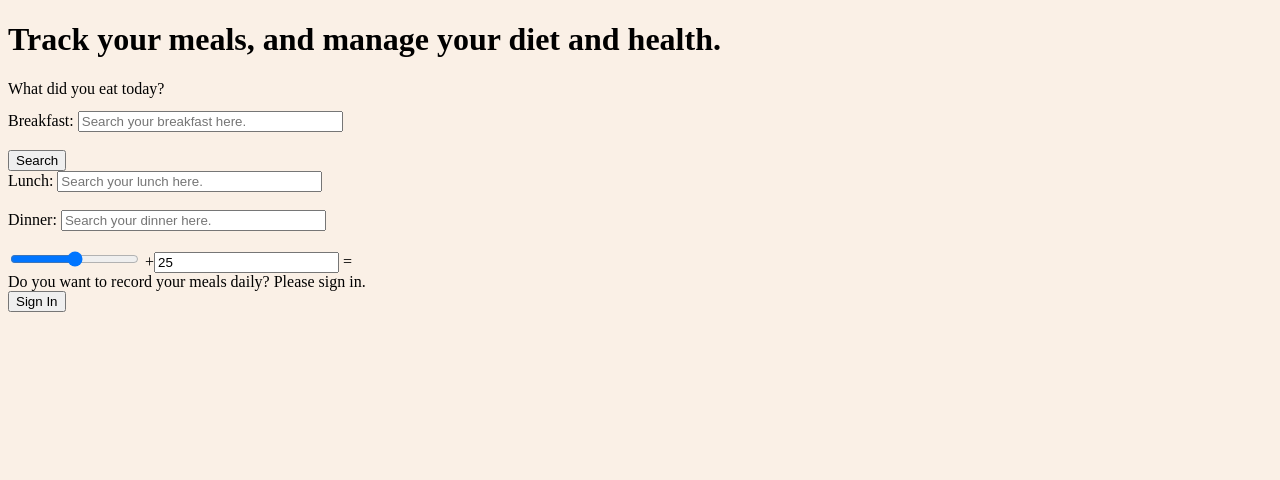
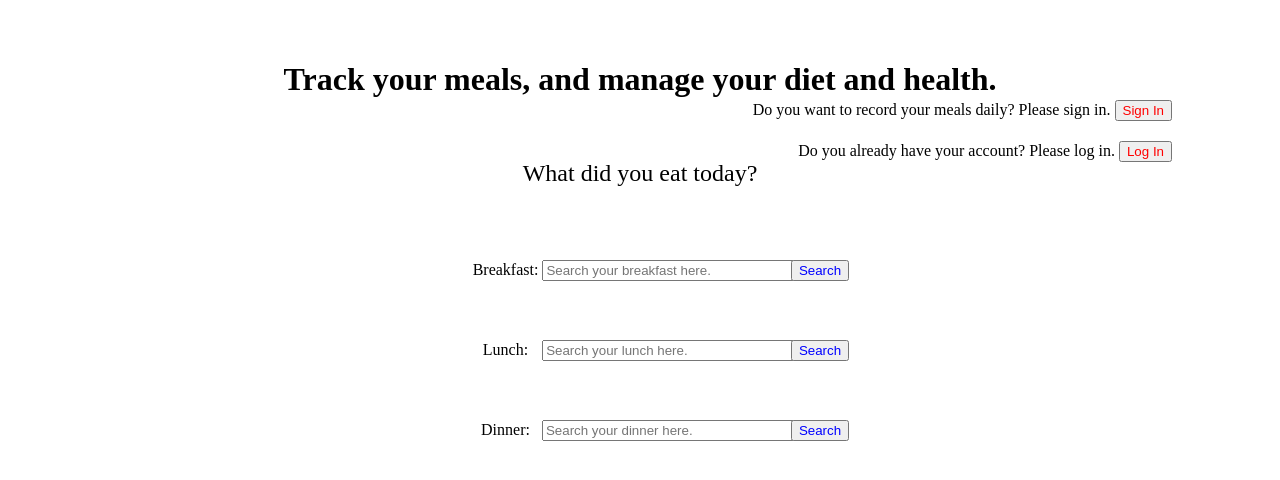
Before and after one commit to nonjang545/HA-Project, a Django app: page / in a window 1280 px wide. Shown: the top 480 px of the page. Run offline with Django 3.2, Linux system fonts and the light colour scheme.

Commit message:
edited css in html

```diff
--- a/test_website/templates/index.html
+++ b/test_website/templates/index.html
@@ -1,47 +1,45 @@
 <!DOCTYPE html>
 <html>
 <head>
-<style>
-    body {
-        background-color: linen;
-    }
-
-
-</style>
 <meta charset="utf-8">
 <title>Home</title>
 </head>
 <body>
-    <h1> Track your meals, and manage your diet and health. </h1>
-    <div> What did you eat today? </div>
+    <h1 style="text-align:center; position:relative; top:40px; font-size: xx-large;"> Track your meals, and manage your diet and health. </h1>
+    <div style="text-align:center; position:relative; top:80px; font-size: x-large;"> What did you eat today? </div>
         <pre></pre>
 
         <form action="/action_page.php">
-            <div class="input-group">
+            <div class="input-group" style="text-align:center; position:relative; top:140px">
                 <label for="Breakfast">Breakfast:</label>
                 <input type="text" id="Breakfast" name="Breakfast" placeholder="Search your breakfast here." size="30"><br><br>
-
-                    <button class="btn btn-default" type="button">Search</button>
-
+                <button class="btn btn-default" type="button" style="color: blue; position:relative; top:-39px; left:180px">Search</button>
             </div>
 
-            <label for="Lunch">Lunch:</label>
-            <input type="text" id="Lunch" name="Lunch" placeholder="Search your lunch here." size="30"><br><br>
+            <div class="input-group" style="text-align:center; position:relative; top:160px">
+                <label for="Lunch">Lunch:</label>
+                <input type="text" id="Lunch" name="Lunch" placeholder="Search your lunch here." size="30" style="position:relative; left:10px"><br><br>
+                <button class="btn btn-default" type="button" style="color: blue; position:relative; top:-39px; left:180px">Search</button>
+            </div>
 
-            <label for="Dinner">Dinner:</label>
-            <input type="text" id="Dinner" name="Dinner" placeholder="Search your dinner here." size="30"><br><br>
+            <div class="input-group" style="text-align:center; position:relative; top:180px">
+                <label for="Lunch">Dinner:</label>
+                <input type="text" id="Lunch" name="Lunch" placeholder="Search your dinner here." size="30" style="position:relative; left:8px"><br><br>
+                <button class="btn btn-default" type="button" style="color: blue; position:relative; top:-39px; left:180px">Search</button>
+            </div>
         </form>
 
-        <form oninput="x.value=parseInt(a.value)+parseInt(b.value)">
-            <input type="range" id="a" value="50">
-            +<input type="number" id="b" value="25">
-            =<output name="x" for="a b"></output>
-        </form>
+    <div style="text-align:right; position:relative; top:-200px; right:100px"> Do you want to record your meals daily? Please sign in.
+        <a href="/signin">
+           <button class="btn btn-default" type="button" style="color: red">Sign In</button>
+        </a>
+    </div>
 
-    <div> Do you want to record your meals daily? Please sign in. </div>
+    <div style="text-align:right; position:relative; top:-180px; right:100px"> Do you already have your account? Please log in.
         <a href="/signin">
-           <button>Sign In</button>
+           <button class="btn btn-default" type="button" style="color: red">Log In</button>
         </a>
+    </div>
 
     <script>
         alert("Welcome! Please report what you ate today.")
```
